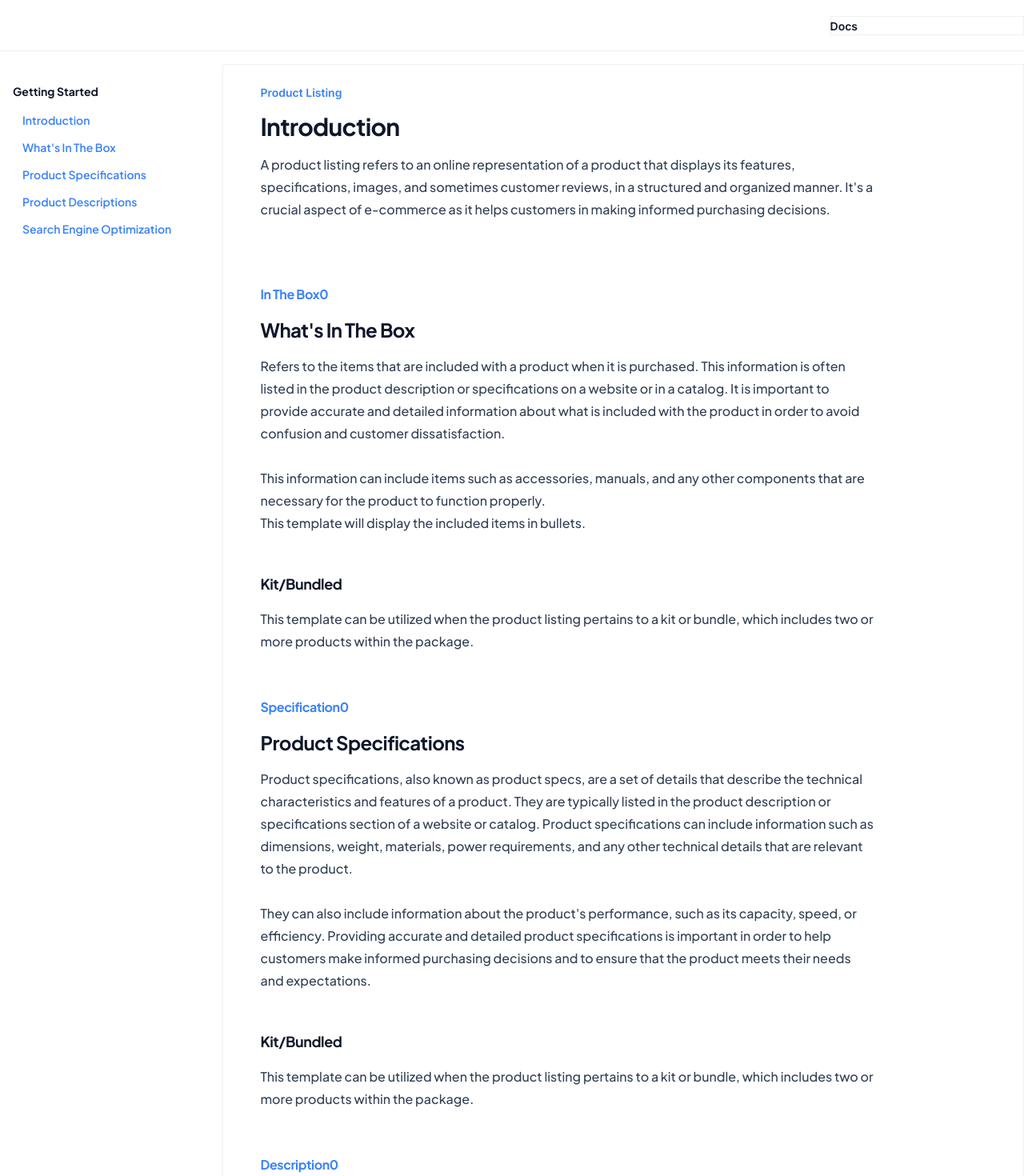
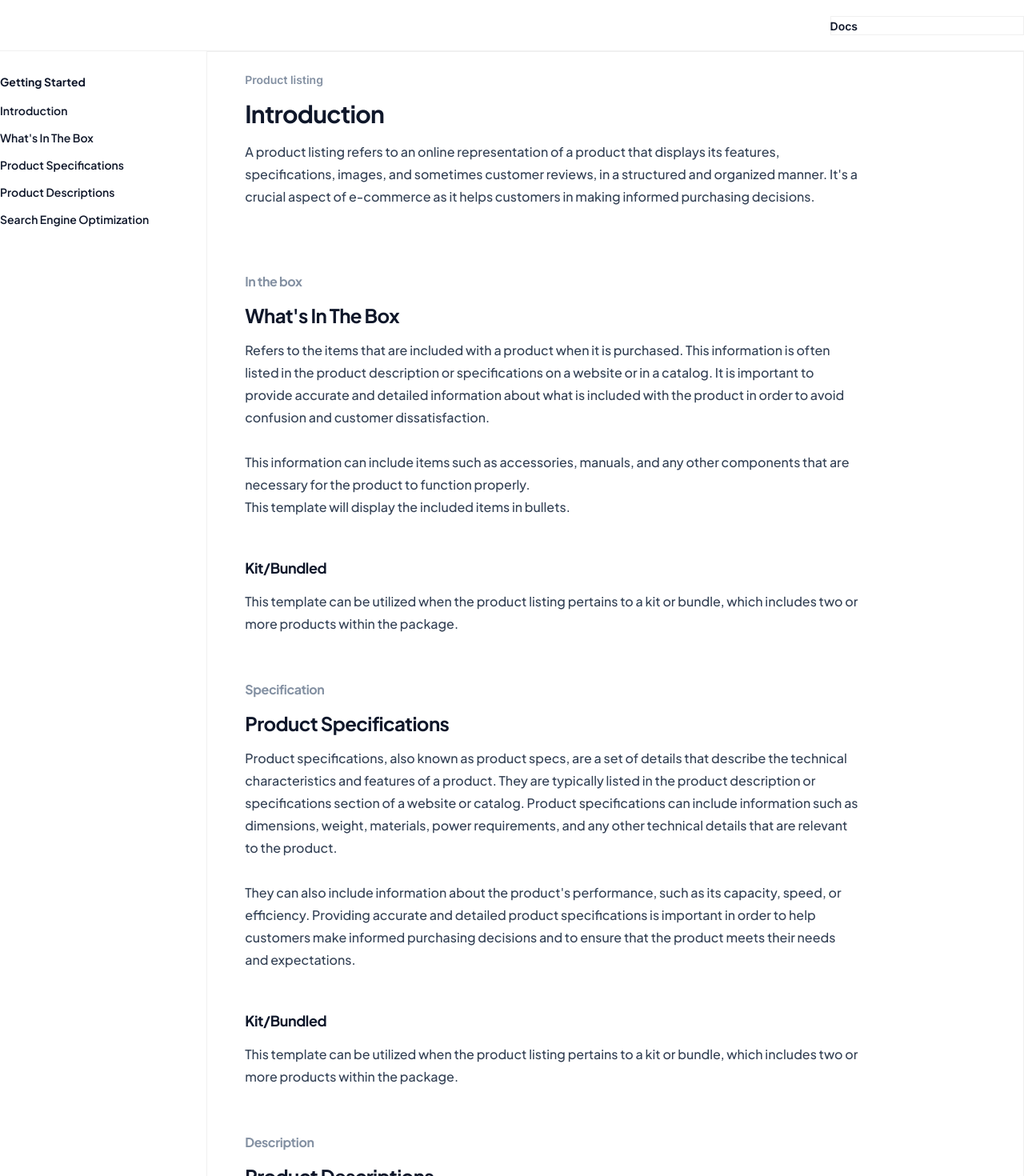
Before and after one commit to rogelcristobal/digiDirect-vite, a React (Vite) app: page / in a window 1280 px wide. Shown: the top 1470 px of the page at 80% size. Built offline with nearby package versions, Linux system fonts and the light colour scheme.

Commit message:
re design more minimal

```diff
--- a/src/App.jsx
+++ b/src/App.jsx
@@ -9,7 +9,7 @@ function App() {
       {/* navbar */}
         <Navbar></Navbar>
       {/* body */}
-      <div className=" md:px-4 lg:px-0  min-h-[150vh] h-auto pt-4  flex  items-start justify-center  box-border">
+      <div className=" md:px-4 lg:px-0  min-h-[150vh] h-auto pt-0  flex  items-start justify-center  box-border">
        <SidebarLayoutPage></SidebarLayoutPage>
       </div>
       {/* footer */}
--- a/src/components/Section.jsx
+++ b/src/components/Section.jsx
@@ -50,15 +50,15 @@ const Section = ({ title, children, category, child, itemID, hash }) => {
       {category && (
         <p
 
-          className={`  w-fit  transition-all duration-300 ease-in-out   z-30 text-blue-500 text-base  font-bold   leading-[24px] tracking-tight  mb-3 capitalize lg:mb-4  font-plus`}
+          className={`  w-fit  transition-all duration-300 ease-in-out   z-30 text-slate-500/80 text-base  font-bold   leading-[24px] tracking-tight  mb-3  lg:mb-3.5  font-plus`}
         >
-          {category}{category&& sample}
+          {category}
         </p>
       )}
 
       <h1
         href={hash}
-        className={` tracking-tight font-bold mb-4 capitalize font-plus ${
+        className={` tracking-tight font-bold mb-3.5 capitalize font-plus ${
           child ? "text-lg" : "text-2xl"
         }`}
       >
--- a/src/components/SidebarLayoutPage.jsx
+++ b/src/components/SidebarLayoutPage.jsx
@@ -46,23 +46,23 @@ const SidebarLayoutPage = () => {
   return (
     <div className="relative container mx-auto flex items-start   justify-start gap-2 pt-0 box-border">
       {/* sidebar container*/}
-      <div className="h-[calc(100vh-5.5rem)]  sticky top-20  pl-0 box-border flex justify-start items-start w-[24rem] lg:w-[22rem] overflow-y-auto pt-6 ">
+      <div className="h-[calc(100vh-5.5rem)]  sticky top-20  pl-0 box-border flex justify-start items-start w-[24rem] lg:w-[20rem] overflow-y-auto pt-3 ">
         {/* content */}
-        <nav className="relative h-full  px-[1rem]">
+        <nav className="relative h-full  px-[0rem]">
           <p className="text-slate-900 text-sm  text-left font-plus  font-bold capitalize mb-4">
             getting started
           </p>
           {/* items */}
-          <div className="space-y-3.5 text-slate-700 pl-3 text-left flex items-start flex-col justify-start  font-plus">
+          <div className="space-y-3.5 text-slate-700 pl-0 text-left flex items-start flex-col justify-start  font-plus">
             <a href="#introduction" className={`capitalize text-sm font-semibold  cursor-pointer
-            ${titleRefEntry&&(titleViewState?'text-blue-500':'text-slate-500/70')} `}>
+            ${titleRefEntry&&(titleViewState?'text-slate-900':'text-slate-500/70')} `}>
               {state.title}
             </a>
             {state.sections.map((item, id) => (
               <a
                 key={id}
                 href={`#${item.category}`}
-                className={`capitalize text-sm font-semibold  cursor-pointer ${!item.viewState? 'text-slate-500/70': ' text-blue-500'}`}
+                className={`capitalize text-sm font-semibold  cursor-pointer ${!item.viewState? 'text-slate-500/70': ' text-slate-900'}`}
               >
                 {item.title}
               </a>
@@ -75,11 +75,11 @@ const SidebarLayoutPage = () => {
       <div ref={targetRef} className="h-full box-border thin-box-divider w-full py-6 px-12 scroll-smooth	 ">
         {/* heading container */}
         <div  id="introduction" className="scroll-mt-28 max-w-3xl relative flex-auto  mb-14  ">
-          <p ref={titleViewRef} className="text-sm leading-[24px]  font-semibold mb-3 capitalize lg:mb-3 text-blue-500">
+          <p ref={titleViewRef} className="text-sm leading-[24px]  font-semibold mb-3  lg:mb-3 text-slate-500/80">
             {state.category}
           </p>
           <h1
-            className={`inline-block text-xl sm:text-3xl font-plus font-bold tracking-tight text-slate-900  capitalize`}
+            className={`inline-block text-xl sm:text-3xl font-plus font-bold tracking-tight text-slate-900  `}
           >
             {state.title}
           </h1>
--- a/src/context/DocsContext.jsx
+++ b/src/context/DocsContext.jsx
@@ -5,15 +5,15 @@ import Section from "../components/Section";
 export const DocsProvider = ({ children }) => {
   const [state, setState] = useState({
 
-    category: "product listing",
-    title: "introduction",
+    category: "Product listing",
+    title: "Introduction",
     detail:
       "A product listing refers to an online representation of a product that displays its features, specifications, images, and sometimes customer reviews, in a structured and organized manner. It's a crucial aspect of e-commerce as it helps customers in making informed purchasing decisions.",
     sections: [
       {
         viewState:false,
-        category: "in the box",
-        title: `what's in the box`,
+        category: "In the box",
+        title: `What's in the box`,
         detail: (
           <div>
             Refers to the items that are included with a product when it is
@@ -30,7 +30,7 @@ export const DocsProvider = ({ children }) => {
             <br />
             This template will display the included items in bullets.
             <div className="box-border pt-6 pb-4">
-            <Section title={"kit/bundled "} child>
+            <Section title={"Kit/bundled "} child>
               This template can be utilized when the product listing pertains to
               a kit or bundle, which includes two or more products within the
               package.
@@ -41,8 +41,8 @@ export const DocsProvider = ({ children }) => {
       },
       {
         viewState:false,
-        category: "specification",
-        title: "product specifications",
+        category: "Specification",
+        title: "Product specifications",
         detail: (
           <div>
             Product specifications, also known as product specs, are a set of
@@ -59,7 +59,7 @@ export const DocsProvider = ({ children }) => {
             customers make informed purchasing decisions and to ensure that the
             product meets their needs and expectations.
             <div className="box-border pt-6 pb-4">
-            <Section title={"kit/bundled "} child>
+            <Section title={"Kit/bundled "} child>
               This template can be utilized when the product listing pertains to
               a kit or bundle, which includes two or more products within the
               package.
@@ -70,8 +70,8 @@ export const DocsProvider = ({ children }) => {
       },
       {
         viewState:false,
-        category: "description",
-        title: "product descriptions",
+        category: "Description",
+        title: "Product descriptions",
         detail: (
           <div>
             A product description in a product listing is a written summary of
@@ -99,20 +99,20 @@ export const DocsProvider = ({ children }) => {
             troubleshoot any issues they may have with the product, by providing
             information about common problems and solutions.
             <div className="box-border pt-6 pb-4">
-            <Section title={"advance description"} child>
+            <Section title={"Advance description"} child>
               This template can be used to add more product features to a
               product listing.
             </Section>
             </div>
             <div className="box-border pt-6 pb-4">
-            <Section title="kit/bundled" child>
+            <Section title="Kit/bundled" child>
               This template can be utilized when the product listing pertains to
               a kit or bundle, which includes two or more products within the
               package.
             </Section>
             </div>
             <div className="box-border pt-6 pb-4">
-            <Section title={"product overview"} child>
+            <Section title={"Product overview"} child>
               Product overview (short description) shows key information about a product in a
               concise and easy-to-read manner. It typically includes a list of
               the most important features and benefits of a product, presented
@@ -142,7 +142,7 @@ export const DocsProvider = ({ children }) => {
             through a variety of techniques, including the use of meta tags such
             as title, description, and keywords.
             <div className="box-border pt-6 pb-4">
-            <Section title={"meta title"} child>
+            <Section title={"Meta title"} child>
               A meta title is a short text that appears at the top of a web
               page, typically in the browser tab. It is used to describe the
               content of the page and it helps search engines understand what
@@ -160,7 +160,7 @@ export const DocsProvider = ({ children }) => {
             </Section>
             </div>
             <div className="box-border pt-6 pb-4">
-            <Section title={"meta keywords"} child>
+            <Section title={"Meta keywords"} child>
               Meta keywords are a type of meta tag that can be included in the
               HTML code of a webpage. When creating a product listing, these
               keywords can be used to provide a list of words or phrases that
@@ -176,13 +176,13 @@ export const DocsProvider = ({ children }) => {
             </Section>
             </div>
             <div className="box-border pt-6 pb-4">
-            <Section title={"meta description"} child>
+            <Section title={"Meta description"} child>
               A meta description is a summary of a webpage's content that
               appears in search results. In a product listing, it should provide
               key features, benefits, and relevant information about the
               product. Keep it under 155 characters.
               <div className="box-border pt-6 pb-4">
-              <Section title="meta description guidelines" child>
+              <Section title="Meta description guidelines" child>
                 <ul>
                   <li>ProductTitle should always be present, </li>
                   <li>digiDirect should always be present, </li>
```
